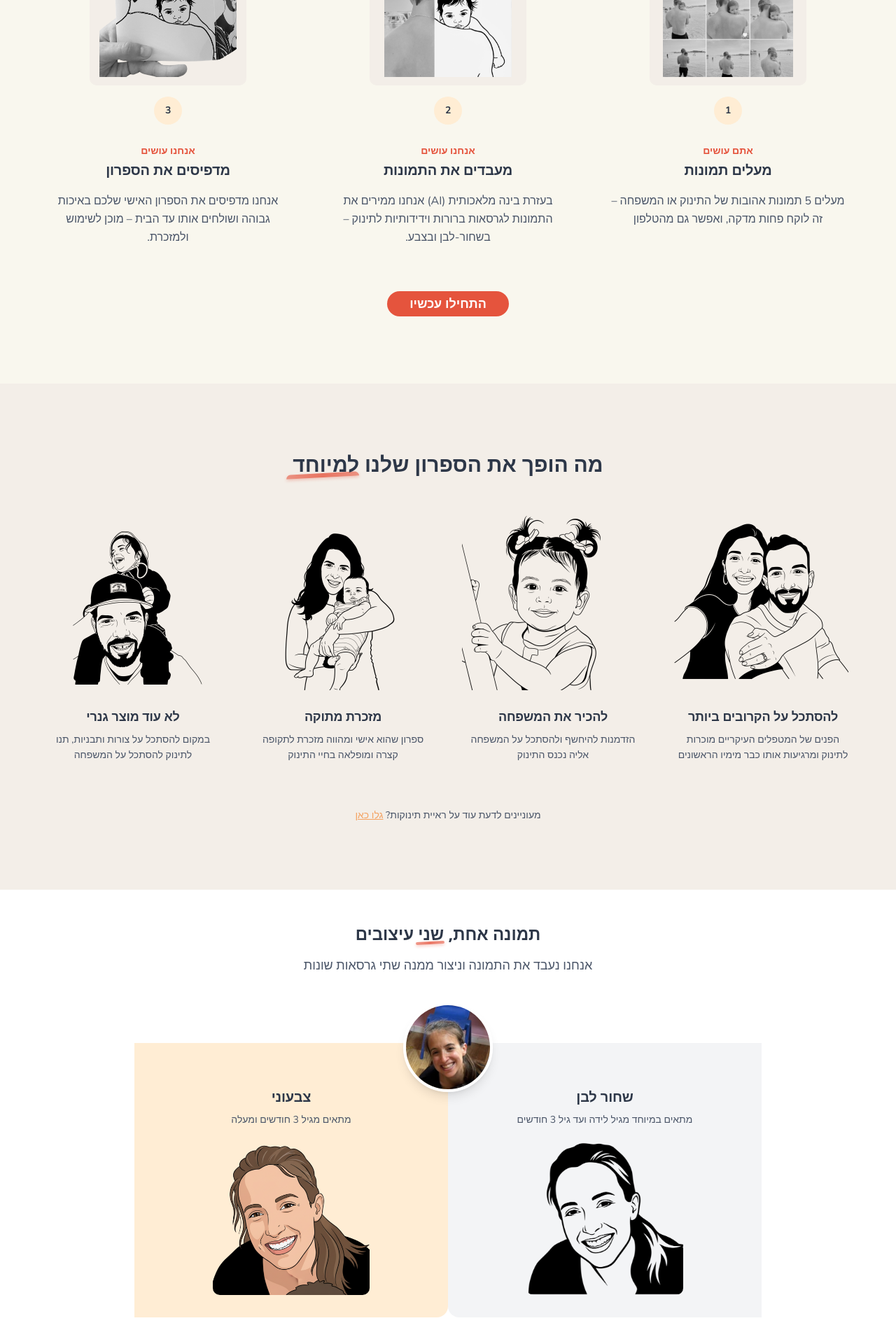
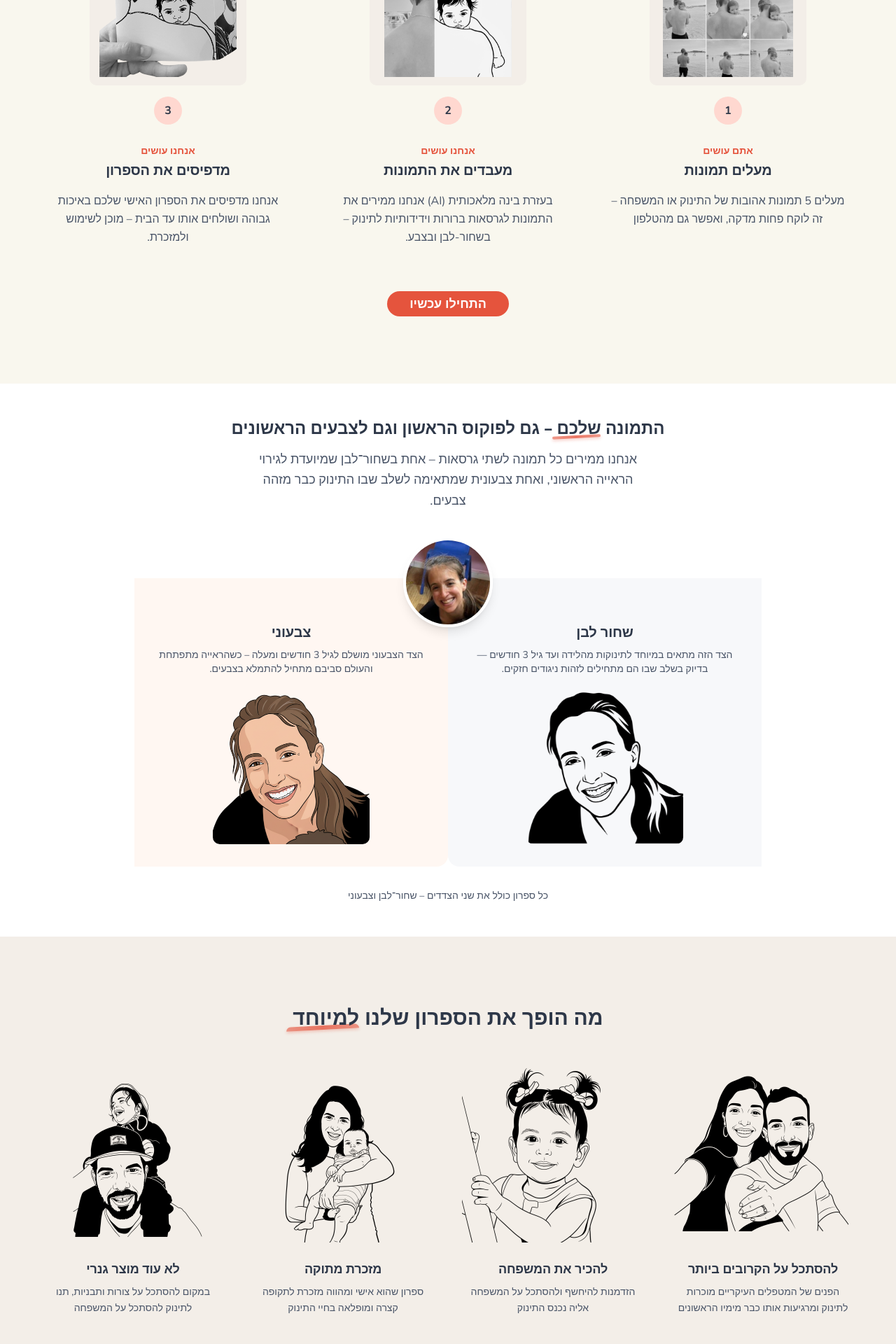
Before and after one commit to yawel-wel/little-gali, a Next.js app: page / in a window 1280 px wide. Shown: the part 1840-3760 px from the top of the page at 70% size. Built offline with nearby package versions, Linux system fonts and the light colour scheme; a web font is replaced by a local one.

Commit message:
small fixes

```diff
--- a/src/app/page.tsx
+++ b/src/app/page.tsx
@@ -457,10 +457,10 @@ export default function Home() {
             {/* Section Title */}
             <div className="text-center mb-16">
               <Title highlightText="עובד" size="lg" className="mb-4">
-                איך זה עובד?
+                איך זה עובד – בשלושה צעדים פשוטים
               </Title>
               <p className="text-lg font-body text-medium-gray max-w-2xl mx-auto">
-                כל מה שצריך זה כמה תמונות. אנחנו נטפל בכל השאר
+                כל מה שצריך זה כמה תמונות אהובות – אנחנו נדאג לכל השאר
               </p>
             </div>
 
@@ -486,9 +486,9 @@ export default function Home() {
                 <div className="relative inline-block mb-4">
                   <div
                     className="w-10 h-10 rounded-full flex items-center justify-center mx-auto"
-                    style={{ backgroundColor: "#FFEDD4" }}
+                    style={{ backgroundColor: "#FFD8D0" }}
                   >
-                    <span className="text-dark-gray font-heading text-sm font-bold">
+                    <span className="text-dark-gray font-heading text-base font-bold">
                       1
                     </span>
                   </div>
@@ -536,9 +536,9 @@ export default function Home() {
                 <div className="relative inline-block mb-4">
                   <div
                     className="w-10 h-10 rounded-full flex items-center justify-center mx-auto"
-                    style={{ backgroundColor: "#FFEDD4" }}
+                    style={{ backgroundColor: "#FFD8D0" }}
                   >
-                    <span className="text-dark-gray font-heading text-sm font-bold">
+                    <span className="text-dark-gray font-heading text-base font-bold">
                       2
                     </span>
                   </div>
@@ -586,9 +586,9 @@ export default function Home() {
                 <div className="relative inline-block mb-4">
                   <div
                     className="w-10 h-10 rounded-full flex items-center justify-center mx-auto"
-                    style={{ backgroundColor: "#FFEDD4" }}
+                    style={{ backgroundColor: "#FFD8D0" }}
                   >
-                    <span className="text-dark-gray font-heading text-sm font-bold">
+                    <span className="text-dark-gray font-heading text-base font-bold">
                       3
                     </span>
                   </div>
@@ -621,6 +621,165 @@ export default function Home() {
                   התחילו עכשיו
                 </Button>
               </a>
+            </div>
+          </div>
+        </section>
+
+        {/* Dual Design Section */}
+        <section className="relative bg-white py-8 lg:py-12">
+          <div className="container mx-auto px-4 sm:px-6 lg:px-8">
+            {/* Section Title */}
+            <div className="text-center mb-8">
+              <Title
+                highlightText="שלכם"
+                size="sm"
+                className="max-w-2xl mx-auto"
+              >
+                התמונה שלכם – גם לפוקוס הראשון וגם לצבעים הראשונים
+              </Title>
+              <p className="text-base sm:text-lg font-body text-medium-gray leading-relaxed max-w-xl mx-auto mt-4">
+                אנחנו ממירים כל תמונה לשתי גרסאות – אחת בשחור־לבן שמיועדת לגירוי
+                הראייה הראשוני, ואחת צבעונית שמתאימה לשלב שבו התינוק כבר מזהה
+                צבעים.
+              </p>
+            </div>
+
+            {/* Mobile Carousel / Desktop Grid */}
+            <div className="max-w-4xl mx-auto relative mt-16 md:mt-24">
+              {/* Center Image - Overlapping both mobile and desktop */}
+              <div
+                className="absolute top-12 left-1/2 transform -translate-x-1/2 -translate-y-1/2 z-20 md:top-0 md:-translate-y-3/4"
+                style={{ top: "38px" }}
+              >
+                <div className="w-26 h-26 md:w-32 md:h-32 rounded-full overflow-hidden border-4 border-white shadow-lg">
+                  <img
+                    src="/original-example.jpeg"
+                    alt="Original Example"
+                    className="w-full h-full object-cover"
+                  />
+                </div>
+              </div>
+
+              {/* Mobile Carousel */}
+              <div className="md:hidden">
+                <div className="relative overflow-hidden">
+                  <div
+                    className="flex transition-transform duration-300 ease-in-out pt-12 cursor-grab active:cursor-grabbing"
+                    id="carousel-container"
+                    style={{ touchAction: "pan-x pan-y" }}
+                  >
+                    {/* Slide 1 - Colorful (Left) */}
+                    <div className="w-4/5 flex-shrink-0 pr-4">
+                      <div
+                        className="rounded-2xl p-6 text-center"
+                        style={{ backgroundColor: "#FFF7F2" }}
+                      >
+                        <h3 className="text-lg font-heading text-dark-gray mb-2 mt-9 md:mt-0">
+                          צבעוני
+                        </h3>
+                        <p className="text-xs font-body text-medium-gray mb-4">
+                          הצד הצבעוני מושלם לגיל 3 חודשים ומעלה – כשהראייה
+                          מתפתחת והעולם סביבם מתחיל להתמלא בצבעים.
+                        </p>
+                        <div className="w-40 h-40 mx-auto">
+                          <img
+                            src="/colorful-example.png"
+                            alt="Colorful Example"
+                            className="w-full h-full object-cover rounded-lg"
+                          />
+                        </div>
+                      </div>
+                    </div>
+
+                    {/* Slide 2 - Black and White (Right) */}
+                    <div className="w-4/5 flex-shrink-0 pr-4">
+                      <div
+                        className="rounded-2xl p-6 text-center"
+                        style={{ backgroundColor: "#F7F8FA" }}
+                      >
+                        <h3 className="text-lg font-heading text-dark-gray mb-2 mt-9 md:mt-0">
+                          שחור לבן
+                        </h3>
+                        <p className="text-xs font-body text-medium-gray mb-4">
+                          הצד הזה מתאים במיוחד לתינוקות מהלידה ועד גיל 3 חודשים
+                          — בדיוק בשלב שבו הם מתחילים לזהות ניגודים חזקים.
+                        </p>
+                        <div className="w-40 h-40 mx-auto">
+                          <img
+                            src="/black-and-white-example.png"
+                            alt="Black and White Example"
+                            className="w-full h-full object-cover rounded-lg"
+                          />
+                        </div>
+                      </div>
+                    </div>
+                  </div>
+                </div>
+
+                {/* Pagination Dots */}
+                <div className="flex justify-center mt-6 space-x-2">
+                  <button
+                    className="cursor-pointer w-3 h-3 rounded-full bg-[#F4A261] transition-all duration-200 cursor-pointer"
+                    data-slide="0"
+                  ></button>
+                  <button
+                    className="cursor-pointer w-3 h-3 rounded-full bg-gray-300 hover:bg-[#F4A261] transition-all duration-200 cursor-pointer"
+                    data-slide="1"
+                  ></button>
+                </div>
+              </div>
+
+              {/* Desktop Grid */}
+              <div className="hidden md:grid md:grid-cols-2 gap-0 relative">
+                {/* Left Side - Black and White */}
+                <div
+                  className="rounded-l-2xl p-8 text-center relative pt-16"
+                  style={{ backgroundColor: "#F7F8FA" }}
+                >
+                  <h3 className="text-xl font-heading text-dark-gray mb-2">
+                    שחור לבן
+                  </h3>
+                  <p className="text-sm font-body text-medium-gray mb-4">
+                    הצד הזה מתאים במיוחד לתינוקות מהלידה ועד גיל 3 חודשים —
+                    בדיוק בשלב שבו הם מתחילים לזהות ניגודים חזקים.
+                  </p>
+                  <div className="w-56 h-56 mx-auto">
+                    <img
+                      src="/black-and-white-example.png"
+                      alt="Black and White Example"
+                      className="w-full h-full object-cover rounded-lg"
+                    />
+                  </div>
+                </div>
+
+                {/* Right Side - Colorful */}
+                <div
+                  className="rounded-r-2xl p-8 text-center relative pt-16"
+                  style={{ backgroundColor: "#FFF7F2" }}
+                >
+                  <h3 className="text-xl font-heading text-dark-gray mb-2">
+                    צבעוני
+                  </h3>
+                  <p className="text-sm font-body text-medium-gray mb-4">
+                    הצד הצבעוני מושלם לגיל 3 חודשים ומעלה – כשהראייה מתפתחת
+                    והעולם סביבם מתחיל להתמלא בצבעים.
+                  </p>
+                  <div className="w-56 h-56 mx-auto">
+                    <img
+                      src="/colorful-example.png"
+                      alt="Colorful Example"
+                      className="w-full h-full object-cover rounded-lg"
+                    />
+                  </div>
+                </div>
+              </div>
+            </div>
+
+            {/* Additional Info Text */}
+            <div className="text-center mt-8">
+              <p className="text-sm font-body text-medium-gray">
+                כל ספרון כולל את שני הצדדים – שחור־לבן וצבעוני
+              </p>
             </div>
           </div>
         </section>
@@ -742,142 +901,8 @@ export default function Home() {
           </div>
         </section>
 
-        {/* Dual Design Section */}
-        <section className="relative bg-white py-8 lg:py-12">
-          <div className="container mx-auto px-4 sm:px-6 lg:px-8">
-            {/* Section Title */}
-            <div className="text-center mb-8">
-              <Title
-                highlightText="שני"
-                size="sm"
-                className="max-w-2xl mx-auto"
-              >
-                תמונה אחת, שני עיצובים
-              </Title>
-              <p className="text-base sm:text-lg font-body text-medium-gray leading-relaxed max-w-xl mx-auto mt-4">
-                אנחנו נעבד את התמונה וניצור ממנה שתי גרסאות שונות
-              </p>
-            </div>
-
-            {/* Mobile Carousel / Desktop Grid */}
-            <div className="max-w-4xl mx-auto relative mt-16 md:mt-24">
-              {/* Center Image - Overlapping both mobile and desktop */}
-              <div
-                className="absolute top-12 left-1/2 transform -translate-x-1/2 -translate-y-1/2 z-20 md:top-0 md:-translate-y-3/4"
-                style={{ top: "38px" }}
-              >
-                <div className="w-26 h-26 md:w-32 md:h-32 rounded-full overflow-hidden border-4 border-white shadow-lg">
-                  <img
-                    src="/original-example.jpeg"
-                    alt="Original Example"
-                    className="w-full h-full object-cover"
-                  />
-                </div>
-              </div>
-
-              {/* Mobile Carousel */}
-              <div className="md:hidden">
-                <div className="relative overflow-hidden">
-                  <div
-                    className="flex transition-transform duration-300 ease-in-out pt-12 cursor-grab active:cursor-grabbing"
-                    id="carousel-container"
-                    style={{ touchAction: "pan-x pan-y" }}
-                  >
-                    {/* Slide 1 - Colorful (Left) */}
-                    <div className="w-4/5 flex-shrink-0 pr-4">
-                      <div className="bg-orange-100 rounded-2xl p-6 text-center">
-                        <h3 className="text-lg font-heading text-dark-gray mb-2 mt-9 md:mt-0">
-                          צבעוני
-                        </h3>
-                        <p className="text-xs font-body text-medium-gray mb-4">
-                          מתאים מגיל 3 חודשים ומעלה
-                        </p>
-                        <div className="w-40 h-40 mx-auto">
-                          <img
-                            src="/colorful-example.png"
-                            alt="Colorful Example"
-                            className="w-full h-full object-cover rounded-lg"
-                          />
-                        </div>
-                      </div>
-                    </div>
-
-                    {/* Slide 2 - Black and White (Right) */}
-                    <div className="w-4/5 flex-shrink-0 pr-4">
-                      <div className="bg-gray-100 rounded-2xl p-6 text-center">
-                        <h3 className="text-lg font-heading text-dark-gray mb-2 mt-9 md:mt-0">
-                          שחור לבן
-                        </h3>
-                        <p className="text-xs font-body text-medium-gray mb-4">
-                          מתאים במיוחד מגיל לידה ועד גיל 3 חודשים
-                        </p>
-                        <div className="w-40 h-40 mx-auto">
-                          <img
-                            src="/black-and-white-example.png"
-                            alt="Black and White Example"
-                            className="w-full h-full object-cover rounded-lg"
-                          />
-                        </div>
-                      </div>
-                    </div>
-                  </div>
-                </div>
-
-                {/* Pagination Dots */}
-                <div className="flex justify-center mt-6 space-x-2">
-                  <button
-                    className="cursor-pointer w-3 h-3 rounded-full bg-[#F4A261] transition-all duration-200 cursor-pointer"
-                    data-slide="0"
-                  ></button>
-                  <button
-                    className="cursor-pointer w-3 h-3 rounded-full bg-gray-300 hover:bg-[#F4A261] transition-all duration-200 cursor-pointer"
-                    data-slide="1"
-                  ></button>
-                </div>
-              </div>
-
-              {/* Desktop Grid */}
-              <div className="hidden md:grid md:grid-cols-2 gap-0 relative">
-                {/* Left Side - Black and White */}
-                <div className="bg-gray-100 rounded-l-2xl p-8 text-center relative pt-16">
-                  <h3 className="text-xl font-heading text-dark-gray mb-2">
-                    שחור לבן
-                  </h3>
-                  <p className="text-sm font-body text-medium-gray mb-4">
-                    מתאים במיוחד מגיל לידה ועד גיל 3 חודשים
-                  </p>
-                  <div className="w-56 h-56 mx-auto">
-                    <img
-                      src="/black-and-white-example.png"
-                      alt="Black and White Example"
-                      className="w-full h-full object-cover rounded-lg"
-                    />
-                  </div>
-                </div>
-
-                {/* Right Side - Colorful */}
-                <div className="bg-orange-100 rounded-r-2xl p-8 text-center relative pt-16">
-                  <h3 className="text-xl font-heading text-dark-gray mb-2">
-                    צבעוני
-                  </h3>
-                  <p className="text-sm font-body text-medium-gray mb-4">
-                    מתאים מגיל 3 חודשים ומעלה
-                  </p>
-                  <div className="w-56 h-56 mx-auto">
-                    <img
-                      src="/colorful-example.png"
-                      alt="Colorful Example"
-                      className="w-full h-full object-cover rounded-lg"
-                    />
-                  </div>
-                </div>
-              </div>
-            </div>
-          </div>
-        </section>
-
         {/* Meet Us Section */}
-        <section id="about" className="relative bg-[#F3EEE8] pb-6">
+        <section id="about" className="relative bg-white pb-6">
           <div className="container mx-auto px-4 sm:px-6 lg:px-8">
             <div className="grid lg:grid-cols-2 gap-12 lg:gap-16 items-center max-w-6xl mx-auto">
               {/* Left Column - Image */}
```
